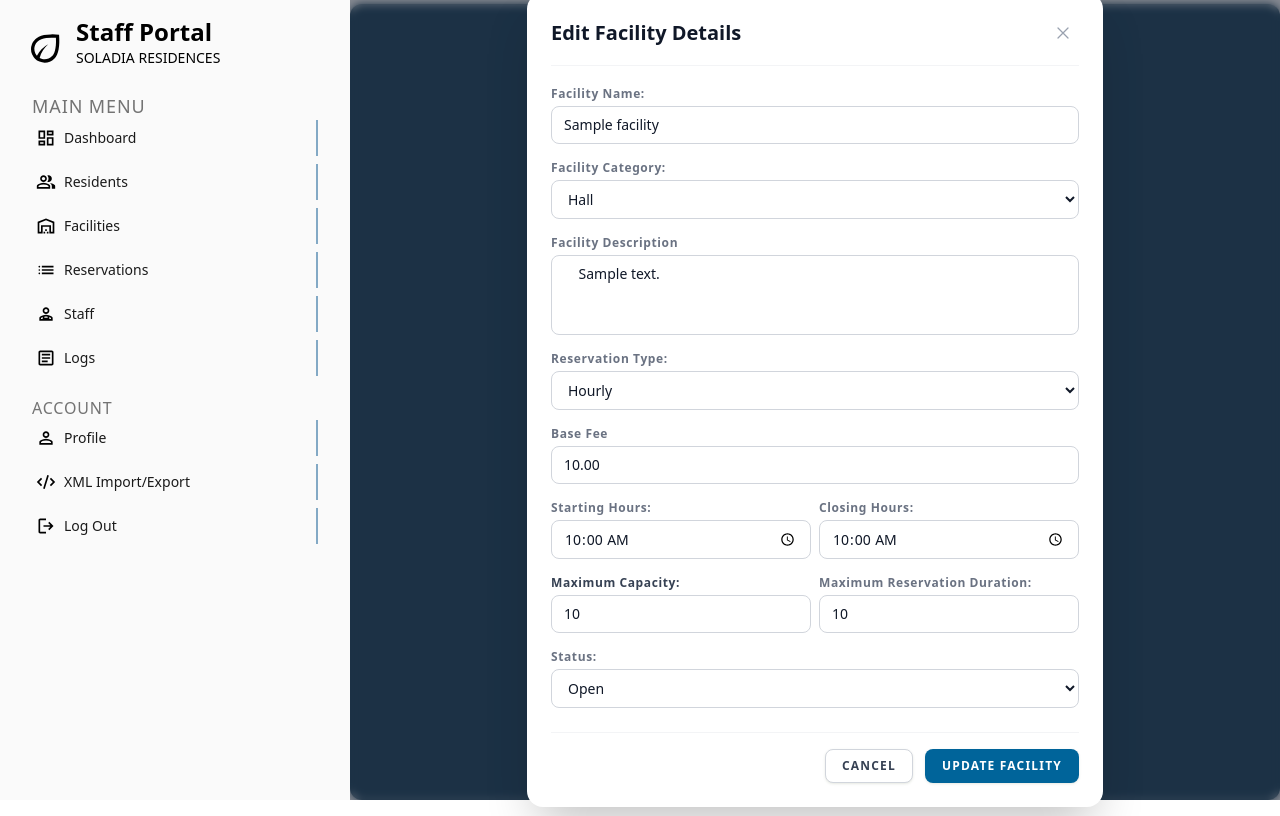
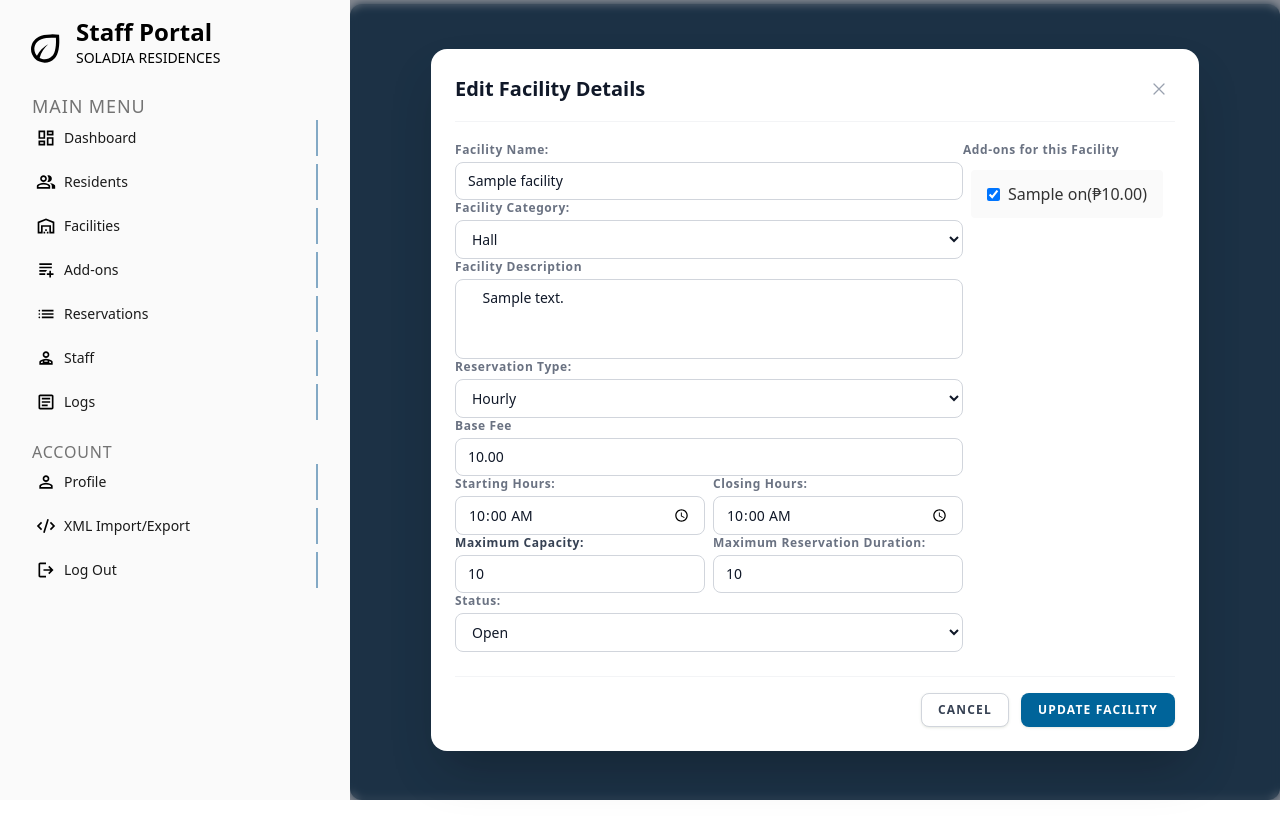
Before and after one commit to Valiant49/venue_reservation_web_app, a Laravel app: page /staff/facility/1/edit in a window 1280 px wide. Run offline with Laravel 12, Linux system fonts and the light colour scheme; a user stored in the database is signed in; data comes from the database, SQL or seed files in the repository; tables that the repository leaves empty hold one stand-in row (values such as "Sample post"); style sheets or scripts are compiled from the project's sources; parts of the project's set-up code (start-up, migrations or seed data) failed here and were passed over.

Commit message:
add add-ons funcitonality, no edit and remove yet

```diff
--- a/app/Http/Controllers/Staff/FacilityController.php
+++ b/app/Http/Controllers/Staff/FacilityController.php
@@ -3,6 +3,7 @@
 namespace App\Http\Controllers\Staff;
 
 use App\Models\Facility;
+use App\Models\AddOn;
 use Illuminate\Http\Request;
 
 use App\Http\Controllers\Controller;
@@ -14,8 +15,9 @@ class FacilityController extends Controller
      */
     public function index()
     {
+        $addOns = AddOn::where('is_active', '=', 'Active')->get();
         $facilities = Facility::all();
-        return view('employee-facing.facility.index', compact('facilities'));
+        return view('employee-facing.facility.index', compact('facilities', 'addOns'));
     }
 
     /**
@@ -42,10 +44,12 @@ class FacilityController extends Controller
             'closing_hours'                 => 'required|date_format:H:i|after:starting_hours',
             'max_capacity'                  => 'required|integer:min:1',
             'max_reservation_duration'      => 'required|integer:min:1',
+            'add_ons'                       => 'nullable|array',
+            'add_ons.*'                     => 'exists:add_ons,id',
         ]);
 
-        Facility::create($validated);
-
+        $facility = Facility::create($validated);
+        $facility->addOns()->sync($request->add_ons ?? []);
         return redirect(route('facility.index'))->with('success', 'Facility added!');
     }
 
@@ -63,8 +67,9 @@ class FacilityController extends Controller
      */
     public function edit(Facility $facility)
     {
+        $addOns = AddOn::where('is_active', '=', 'Active')->get();
         $facilities = Facility::all();
-        return view('employee-facing.facility.edit', compact('facilities', 'facility'));
+        return view('employee-facing.facility.edit', compact('facilities', 'facility', 'addOns'));
     }
 
     /**
@@ -86,6 +91,7 @@ class FacilityController extends Controller
          ]);
 
         $facility->update($validated);
+        $facility->addOns()->sync($request->add_ons ?? []);
         return redirect(route('facility.index'))->with('success', 'Facility updated!');
     }
 
--- /dev/null
+++ b/app/Models/AddOn.php
@@ -0,0 +1,28 @@
+<?php
+
+namespace App\Models;
+
+use Illuminate\Database\Eloquent\Model;
+
+class AddOn extends Model
+{
+    protected $table = "add_ons";
+    protected $fillable = [
+        'name',
+        'description',
+        'price',
+        'is_active'
+    ];
+
+    public function facilities()
+    {
+        return $this->belongsToMany(Facility::class, 'facility_add_ons');
+    }
+
+    public function reservations()
+    {
+        return $this->belongsToMany(Reservation::class, 'reservation_add_ons')
+                    ->withPivot('quantity', 'unit_price')
+                    ->withTimestamps();
+    }
+}
--- a/app/Models/Facility.php
+++ b/app/Models/Facility.php
@@ -23,4 +23,11 @@ class Facility extends Model
         'max_capacity',
         'max_reservation_duration',
     ];
+
+    public function addOns()
+    {
+        return $this->belongsToMany(AddOn::class, 'facility_add_ons');
+    }
+
+
 }
--- a/app/Models/Reservation.php
+++ b/app/Models/Reservation.php
@@ -53,4 +53,11 @@ class Reservation extends Model
     public function resident() {
         return $this->belongsTo(Resident::class, 'reserved_by');
     }
+
+    public function addOns()
+    {
+        return $this->belongsToMany(AddOn::class, 'reservation_add_ons')
+                    ->withPivot('quantity', 'unit_price')
+                    ->withTimestamps();
+    }
 }
--- a/resources/views/employee-facing/facility/edit.blade.php
+++ b/resources/views/employee-facing/facility/edit.blade.php
@@ -1,14 +1,14 @@
 <x-app-layout>
     @isset($facility)
         <div
-        class="fixed inset-y-0 right-0 left-[350px] z-50 flex items-center justify-center bg-gray-900/50 backdrop-blur-xs">
+            class="backdrop-blur-xs fixed inset-y-0 left-[350px] right-0 z-50 flex items-center justify-center bg-gray-900/50">
             <dialog id="edit-modal" open
-            class="open:animate-fade-in static w-full max-w-xl rounded-xl bg-white p-6 shadow-2xl">
+                class="open:animate-fade-in static w-full max-w-3xl rounded-xl bg-white p-6 shadow-2xl">
                 {{-- Modal Header --}}
-            <div class="flex items-center justify-between border-b border-gray-100 pb-4 mb-5">
+                <div class="mb-5 flex items-center justify-between border-b border-gray-100 pb-4">
                     <h3 class="text-xl font-semibold text-gray-900">Edit Facility Details</h3>
                     <a href="{{ route('facility.index') }}"
-                    class="cursor-pointer rounded-md p-1.5 text-gray-400 hover:bg-gray-100 hover:text-gray-500 transition-colors">
+                        class="cursor-pointer rounded-md p-1.5 text-gray-400 transition-colors hover:bg-gray-100 hover:text-gray-500">
                         <span class="sr-only">Close</span>
                         <svg class="size-5" fill="none" viewBox="0 0 24 24" stroke-width="1.5" stroke="currentColor">
                             <path stroke-linecap="round" stroke-linejoin="round" d="M6 18 18 6M6 6l12 12" />
@@ -16,8 +16,8 @@
                     </a>
                 </div>
                 {{-- Error Alert --}}
-            @if($errors->any())
-            <div class="mb-4 rounded-lg bg-red-50 p-4 border border-red-100">
+                @if ($errors->any())
+                    <div class="mb-4 rounded-lg border border-red-100 bg-red-50 p-4">
                         <div class="flex">
                             <div class="flex-shrink-0">
                                 <svg class="h-5 w-5 text-red-400" viewBox="0 0 20 20" fill="currentColor">
@@ -28,8 +28,8 @@
                             </div>
                             <div class="ml-3">
                                 <h3 class="text-sm font-medium text-red-800">Please correct the following errors:</h3>
-                        <ul class="mt-2 list-disc list-inside text-sm text-red-700 space-y-1">
-                            @foreach($errors->all() as $error)
+                                <ul class="mt-2 list-inside list-disc space-y-1 text-sm text-red-700">
+                                    @foreach ($errors->all() as $error)
                                         <li>{{ $error }}</li>
                                     @endforeach
                                 </ul>
@@ -38,92 +38,107 @@
                     </div>
                 @endif
                 {{-- Form --}}
-            {{-- <form action="/facility/{{ $facility->id }}" method="POST" class="space-y-4"> --}}
                 <form action="{{ route('facility.update', $facility) }}" method="POST" class="space-y-4">
                     @csrf
                     @method('PUT')
+                    <div class="flex">
+                        <div class="flex-1">
                             <div>
                                 <x-input-label for="facility-name">Facility Name:</x-input-label>
-                    <x-text-input type="text" id="facility-name" name="name" value="{{ old('name', $facility->name ?? '')}}"></x-text-input>
+                                <x-text-input type="text" id="facility-name" name="name"
+                                    value="{{ old('name', $facility->name ?? '') }}"></x-text-input>
                             </div>
                             <div>
                                 <x-input-label for="edit-fac-type">Facility Category:</x-input-label>
-                    <x-select-input name="category" id="edit-fac-type"
-                        placeholder="Please select..."
-                        :selected="old('category', $facility->category)"
-                        :options="[
+                                <x-select-input name="category" id="edit-fac-type" placeholder="Please select..."
+                                    :selected="old('category', $facility->category)" :options="[
                                         'hall' => 'Hall',
                                         'pool' => 'Pool',
                                         'court' => 'Court',
                                         'clubhouse' => 'Clubhouse',
-                        ]"/>
+                                    ]" />
                             </div>
-
                             <div>
                                 <x-input-label for="description">Facility Description</x-input-label>
-                    <x-textarea-input name="description" id="description" class="resize-none h-20">{{ old('description', $facility->description) }}</x-textarea-input>
+                                <x-textarea-input name="description" id="description"
+                                    class="h-20 resize-none">{{ old('description', $facility->description) }}</x-textarea-input>
                             </div>
-
                             <div>
                                 <x-input-label for="reservation-type">Reservation Type:</x-input-label>
-                    <x-select-input name="reservation_type" id="reservation-type"
-                        placeholder="Please select..."
-                        :selected="old('reservation_type', $facility->reservation_type)"
-                        :options="[
+                                <x-select-input name="reservation_type" id="reservation-type" placeholder="Please select..."
+                                    :selected="old('reservation_type', $facility->reservation_type)" :options="[
                                         'hourly' => 'Hourly',
-                            'block' => 'Block'
-                        ]"/>
+                                        'block' => 'Block',
+                                    ]" />
                             </div>
-
                             <div>
                                 <x-input-label for="base-fee">Base Fee</x-input-label>
                                 <x-text-input type="number" id="base-fee" name="base_fee" placeholder="0.00"
                                     value="{{ old('base_fee', $facility->base_fee) }}"></x-text-input>
                             </div>
-
                             <div class="grid grid-cols-2 gap-2">
                                 <div>
                                     <x-input-label for="start-time">Starting Hours:</x-input-label>
-                        <x-text-input type="time" id="start-time" name="starting_hours" class="mt-1 w-full" value="{{ old('starting_hours', \Carbon\Carbon::parse($facility->starting_hours)->format('H:i')) }}" />
+                                    <x-text-input type="time" id="start-time" name="starting_hours" class="mt-1 w-full"
+                                        value="{{ old('starting_hours', \Carbon\Carbon::parse($facility->starting_hours)->format('H:i')) }}" />
                                 </div>
                                 <div>
                                     <x-input-label for="closing-time">Closing Hours:</x-input-label>
-                        <x-text-input type="time" id="closing-time" name="closing_hours" class="mt-1 w-full" value="{{ old('closing_hours', \Carbon\Carbon::parse($facility->closing_hours)->format('H:i')) }}" />
+                                    <x-text-input type="time" id="closing-time" name="closing_hours" class="mt-1 w-full"
+                                        value="{{ old('closing_hours', \Carbon\Carbon::parse($facility->closing_hours)->format('H:i')) }}" />
                                 </div>
                             </div>
                             <div class="grid grid-cols-2 gap-2">
                                 <div>
                                     <x-input-label for="capacity"
-                            class="block text-sm font-medium text-gray-700 mb-1">Maximum Capacity: </x-input-label>
+                                        class="mb-1 block text-sm font-medium text-gray-700">Maximum Capacity:
+                                    </x-input-label>
                                     <x-text-input type="text" id="capacity" name="max_capacity"
                                         value="{{ old('max_capacity', $facility->max_capacity) }}" />
                                 </div>
                                 <div>
                                     <x-input-label for="duration">Maximum Reservation Duration:</x-input-label>
-                        <x-text-input type="number" id="duration" name="max_reservation_duration" min=1 class="mt-1 w-full"
-                            value="{{ old('max_reservation_duration', $facility->max_reservation_duration) }}"/>
+                                    <x-text-input type="number" id="duration" name="max_reservation_duration" min=1
+                                        class="mt-1 w-full"
+                                        value="{{ old('max_reservation_duration', $facility->max_reservation_duration) }}" />
+                                </div>
+                            </div>
+                            <div>
+                                <x-input-label for="facility-status">Status:</x-input-label>
+                                <x-select-input name="facility_status" id="facility-status" placeholder="Select status..."
+                                    :selected="old('facility_status', $facility->facility_status)" :options="[
+                                        'Open' => 'Open',
+                                        'Under Maintenance' => 'Under Maintenance',
+                                        'Closed' => 'Closed',
+                                    ]" />
+                            </div>
+
+                        </div>
+                        <div classs="w-80 shrink-0">
+                            <x-input-label>Add-ons for this Facility</x-input-label>
+                            <div class="max-h-60 overflow-y-auto pr-1">
+                                @foreach ($addOns as $addOn)
+                                    <label class="bg-background m-2 flex items-center gap-2 rounded px-4 py-3">
+                                        <input type="checkbox" name="add_ons[]" value="{{ $addOn->id }}" class="p-2"
+                                            @checked(isset($facility) && $facility->addOns->contains($addOn->id))>
+                                        <div class="flex flex-1 items-center justify-between">
+                                            <span class="font-medium text-black/80">{{ $addOn->name }}</span>
+                                            <span class="text-black/80">(₱{{ number_format($addOn->price, 2) }})</span>
+                                        </div>
+                                    </label>
+                                @endforeach
+                            </div>
                         </div>
                     </div>
 
-                <div>
-                    <x-input-label for="facility-status">Status:</x-input-label>
-                    <x-select-input name="facility_status" id="facility-status" placeholder="Select status..."
-                        :selected="old('facility_status', $facility->facility_status)"
-                        :options="[
-                            'Open' => 'Open',
-                            'Under Maintenance' => 'Under Maintenance',
-                            'Closed' => 'Closed'
-                        ]" />
-                </div>
-
                     {{-- Footer Buttons --}}
-                <div class="flex items-center justify-end space-x-3 border-t border-gray-100 pt-4 mt-6">
-                    <x-secondary-button onclick="location.href='{{ route('facility.index')}}'"
+                    <div class="mt-6 flex items-center justify-end space-x-3 border-t border-gray-100 pt-4">
+                        <x-secondary-button onclick="location.href='{{ route('facility.index') }}'"
                             class="cursor-pointer rounded-lg border border-gray-300 bg-white px-4 py-2 text-sm font-medium text-gray-700 shadow-sm hover:bg-gray-50 focus:outline-none focus:ring-2 focus:ring-indigo-500 focus:ring-offset-2">
                             Cancel
                         </x-secondary-button>
                         <x-primary-button type="submit"
-                        class="cursor-pointer rounded-lg px-4 py-2 bg-secondary hover:bg-secondary-hover text-sm font-medium text-text shadow-sm focus:outline-none focus:ring-2 focus:ring-offset-2">
+                            class="bg-secondary hover:bg-secondary-hover text-text cursor-pointer rounded-lg px-4 py-2 text-sm font-medium shadow-sm focus:outline-none focus:ring-2 focus:ring-offset-2">
                             Update Facility
                         </x-primary-button>
                     </div>
--- a/resources/views/layouts/sidebar.blade.php
+++ b/resources/views/layouts/sidebar.blade.php
@@ -27,6 +27,11 @@
                         <path d="M160-200h80v-320h480v320h80v-426L480-754 160-626v426Zm-80 80v-560l400-160 400 160v560H640v-320H320v320H80Zm280 0v-80h80v80h-80Zm80-120v-80h80v80h-80Zm80 120v-80h80v80h-80ZM240-520h480-480Z"/>
                     </svg>
                     {{ __('Facilities') }}
+                </x-sidebar-link>
+                <x-sidebar-link :href="route('add-ons.index')" :active="request()->routeIs('add-ons.index')">
+                    <svg xmlns="http://www.w3.org/2000/svg" viewBox="0 -960 960 960" class="h-5 w-5 mr-2"><path d="M640-121v-120H520v-80h120v-120h80v120h120v80H720v120h-80ZM160-240v-80h283q-3 21-2.5 40t3.5 40H160Zm0-160v-80h386q-23 16-41.5 36T472-400H160Zm0-160v-80h600v80H160Zm0-160v-80h600v80H160Z"/>
+                    </svg>
+                    {{ __('Add-ons') }}
                 </x-sidebar-link>
                 <x-sidebar-link :href="route('reservation.index')" :active="request()->routeIs('reservation.index')">
                     <svg xmlns="http://www.w3.org/2000/svg" viewBox="0 -960 960 960" class="h-5 w-5 mr-2">
--- a/routes/web.php
+++ b/routes/web.php
@@ -6,6 +6,7 @@ use App\Http\Controllers\Staff\LogController;
 use App\Http\Controllers\Staff\ReservationController;
 use App\Http\Controllers\Staff\StaffController;
 use App\Http\Controllers\Staff\XmlController;
+use App\Http\Controllers\Staff\AddOnController;
 use App\Http\Controllers\Resident\ResidentPortalController;
 use App\Http\Controllers\Resident\ResidentAuthController;
 use App\Http\Controllers\ProfileController;
@@ -78,6 +79,7 @@ Route::middleware(['auth', 'role:staff,admin'])->prefix('staff')->group(function
     Route::resource('residents', ResidentController::class);
     Route::resource('reservation', ReservationController::class);
     Route::resource('/employees', StaffController::class);
+    Route::resource('add-ons', AddOnController::class);
 
     Route::prefix('xml')->name('xml.')->group(function() {
         Route::get('/',        [XmlController::class, 'index'])->name('index');
```
Also changed, not shown: app/Http/Controllers/Staff/AddOnController.php (added, +34 -0 lines), resources/views/employee-facing/add-ons/index.blade.php (added, +163 -0 lines), resources/views/employee-facing/facility/index.blade.php (+26 -9 lines), database/migrations/2026_07_24_131748_create_add_ons_table_and_co.php. Lines whose indentation alone changed are shown as unchanged.
